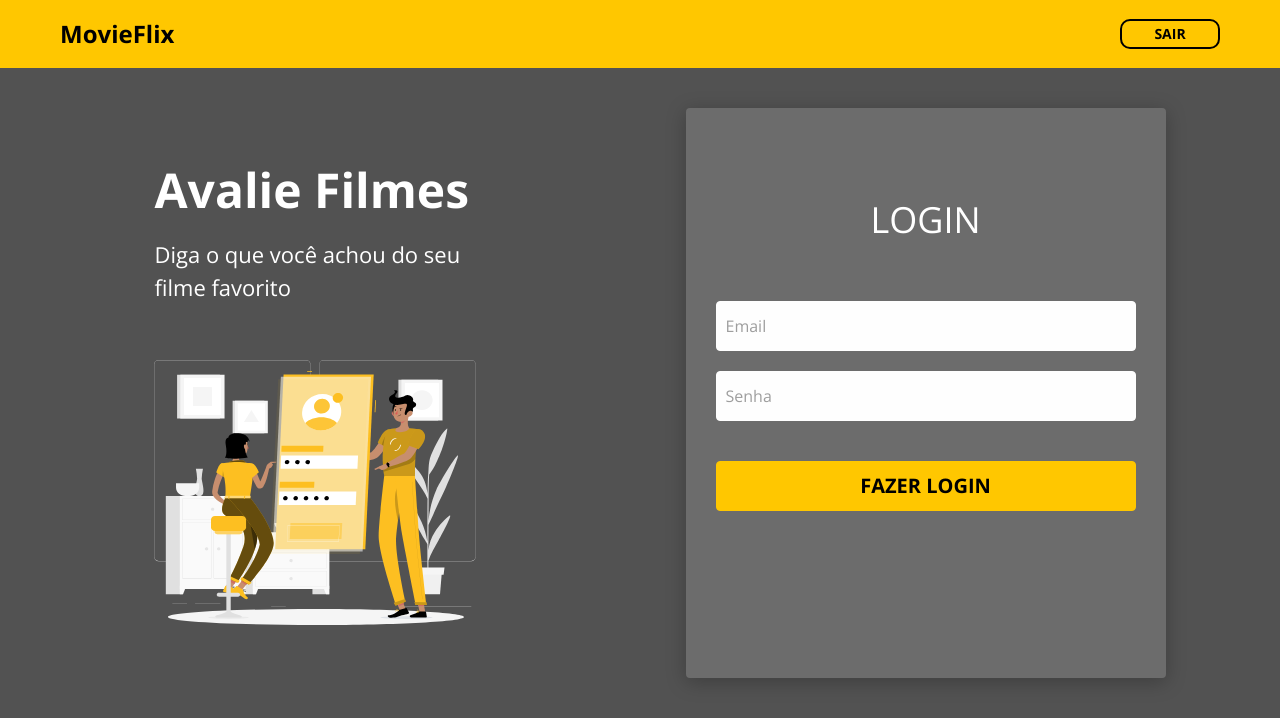
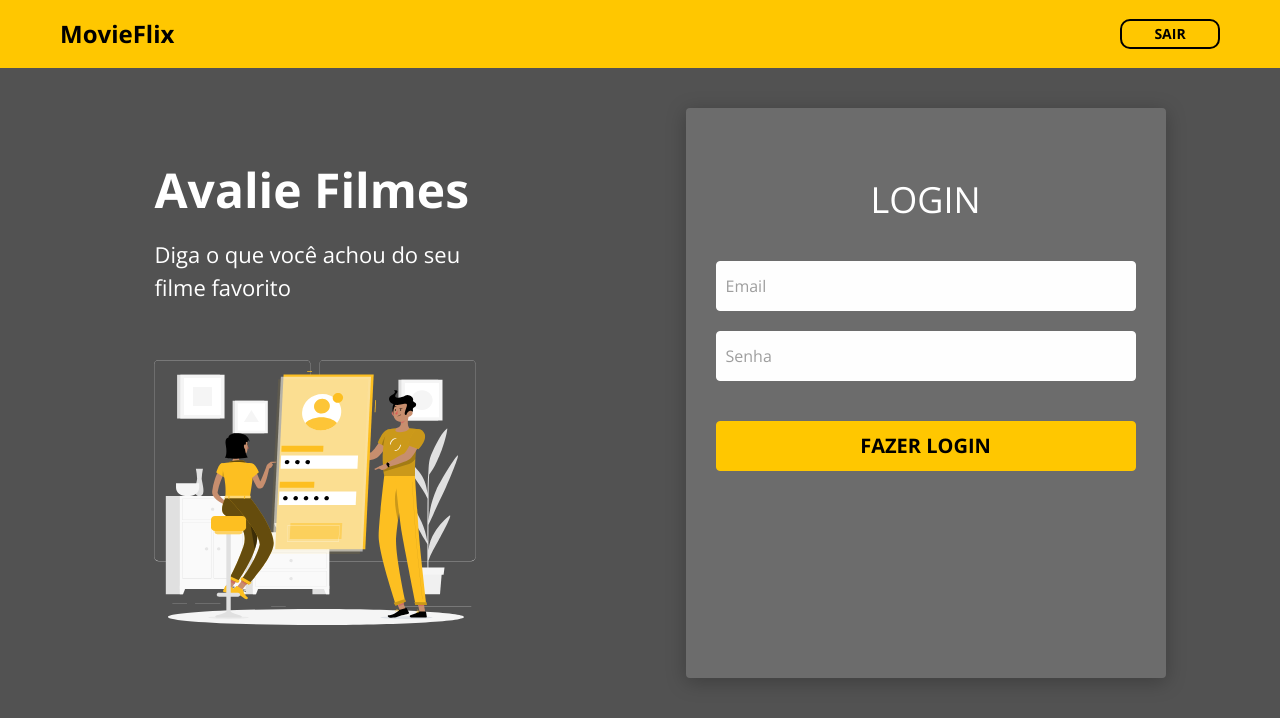
Before and after one commit to AgnyFonseca/MovieFlix-ReactJS-Spring, a React (Create React App) app in the folder frontend/: page / in a window 1280 px wide. Shown: the top 718 px of the page. Built offline with nearby package versions, Linux system fonts and the light colour scheme; no server answers; the HTML template or start-up script is replaced by a standard one.

Commit message:
Form validation

```diff
--- a/frontend/src/pages/Home/Login/Login.css
+++ b/frontend/src/pages/Home/Login/Login.css
@@ -2,21 +2,22 @@
     height: 464px;
     margin: 15px 10px;
     padding: 10px;
-    text-align: center;
 }
 
 .login-card h1 {
-   padding: 60px;
+   padding: 40px;
    font-weight: normal;
    font-size: 36px;
+   text-align: center;
 }
 
-.form-container input {
+.input-div {
     margin-bottom: 20px;
 }
 
 .form-container button {
     margin-top: 20px;
+    text-align: center;
 }
 
 /* S */
--- a/frontend/src/pages/Home/Login/Login.tsx
+++ b/frontend/src/pages/Home/Login/Login.tsx
@@ -1,5 +1,5 @@
+import { useState } from 'react';
 import { useForm } from 'react-hook-form';
-import { Link } from 'react-router-dom';
 import Button from '../../../components/Button/Button';
 import { requestBackendLogin } from '../../../util/requests';
 import './Login.css';
@@ -11,14 +11,18 @@
 
 const Login = () => {
 
-    const { register, handleSubmit } = useForm<FormData>();
+    const [hasError, setHasError] = useState(false);
 
-    const onSubmit = (formData : FormData) => {
+    const { register, handleSubmit, formState: {errors} } = useForm<FormData>();
+
+    const onSubmit = (formData: FormData) => {
         requestBackendLogin(formData)
             .then(response => {
+                setHasError(false);
                 console.log('SUCESSO', formData);
             })
             .catch(error => {
+                setHasError(true);
                 console.log('ERRO', error);
             });
     };
@@ -27,26 +31,41 @@
     return (
         <div className="login-card base-card">
             <h1>LOGIN</h1>
+            {hasError && (
+                <div className="alert alert-danger">
+                    Erro ao tentar efetuar o login
+                </div>
+            )}
             <form onSubmit={handleSubmit(onSubmit)} className="form-container">
-                <div>
+                <div className="input-div">
                     <input
-                        {...register("username")}
+                        {...register('username', {
+                            required: 'Campo obrigatório',
+                            pattern: {
+                                value: /^[A-Z0-9._%+-]+@[A-Z0-9.-]+\.[A-Z]{2,}$/i,
+                                message: 'Email inválido'
+                            }
+                        })}
                         type="text"
                         placeholder="Email"
                         name="username"
                     />
+                    <div className="invalid-feedback d-block">{errors.username?.message}</div>
                 </div>
-                <div>
+                <div className="input-div">
                     <input
-                        {...register("password")}
+                        {...register('password', {
+                            required: 'Campo obrigatório'
+                        })}
                         type="password"
                         placeholder="Senha"
                         name="password"
                     />
+                    <div className="invalid-feedback d-block">{errors.password?.message}</div>
                 </div>
                 <div>
                     {/* <Link to="/movies"> */}
-                        <Button title="Fazer Login" />
+                    <Button title="Fazer Login" />
                     {/* </Link> */}
                 </div>
             </form>
```
